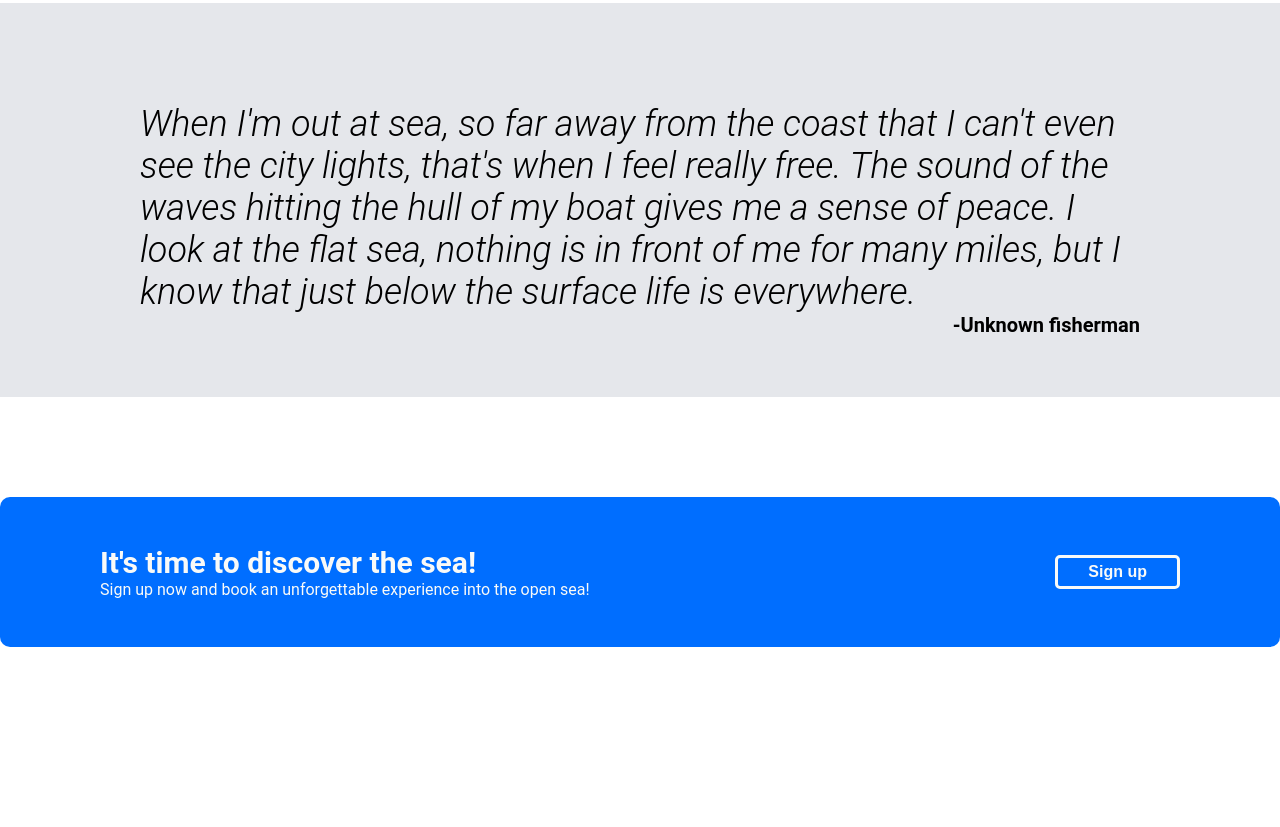
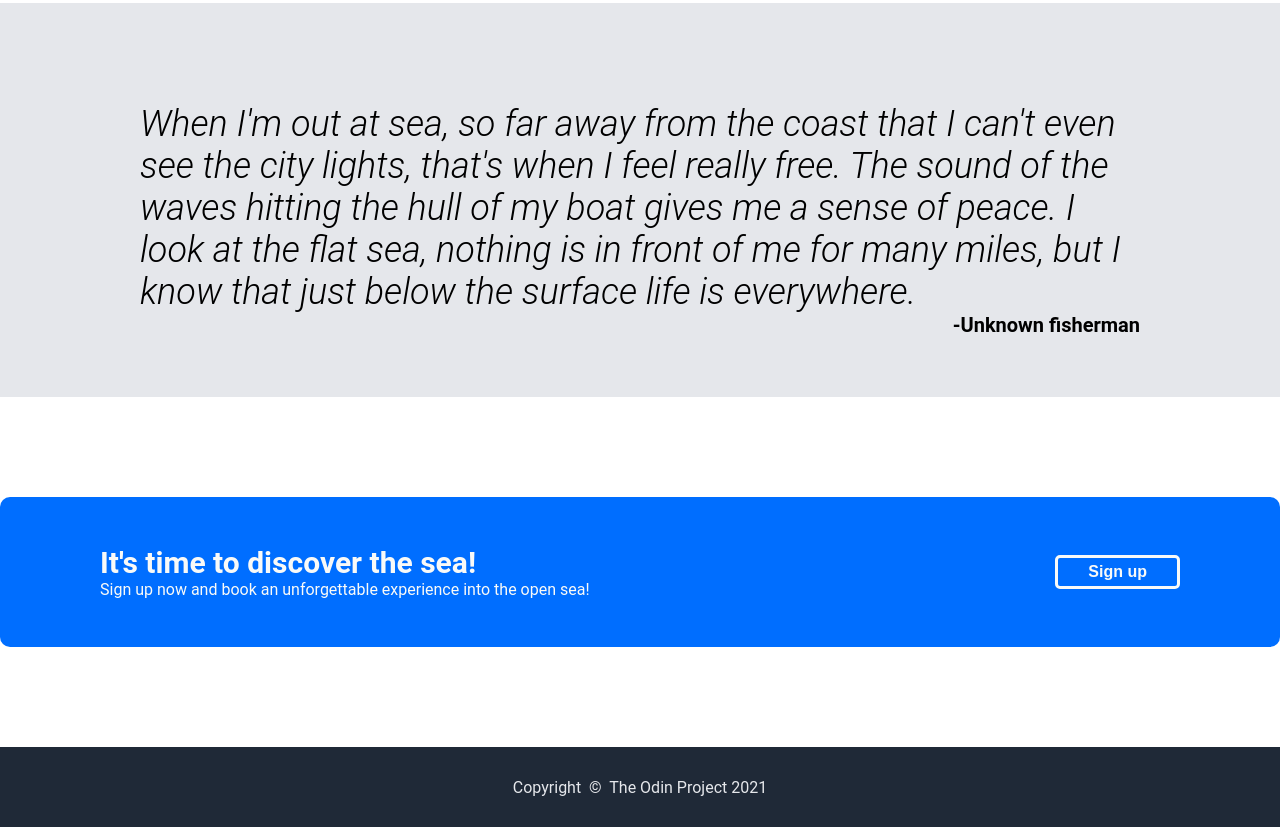
Before and after one commit to andrea8585/landing-page, a plain HTML site: page index.html in a window 1280 px wide. Shown: the part 936-1763 px from the top of the page. Before the commit the page ends 1683 px from the top, so only its background shows below. Drawn offline with Linux system fonts and the light colour scheme.

Commit message:
Add footer and ending the website
I added the footer with the credits. The webpage is now complete.

```diff
--- a/index.html
+++ b/index.html
@@ -126,8 +126,15 @@
           </button>
         </div>
       </div>
+    </div>
 
-    </div>
+     <!--------------------- Footer -------------------------------------->
+
+     <div class="footer">
+      <div class="copyright">
+        Copyright &nbsp;&copy;&nbsp; The Odin Project 2021
+      </div>
+     </div>
 
   </body>
 </html>
--- a/styles.css
+++ b/styles.css
@@ -202,3 +202,14 @@ a {
   font-weight: 700;
   font-size: 16px;
 }
+
+/* -------------------- Footer --------------------- */
+
+.footer {
+  background-color: #1f2937;
+  color: #e5e7eB;
+  height: 80px;
+  display: flex;
+  justify-content: center;
+  align-items: center;
+}
```
Also changed, not shown: 1 other file.
